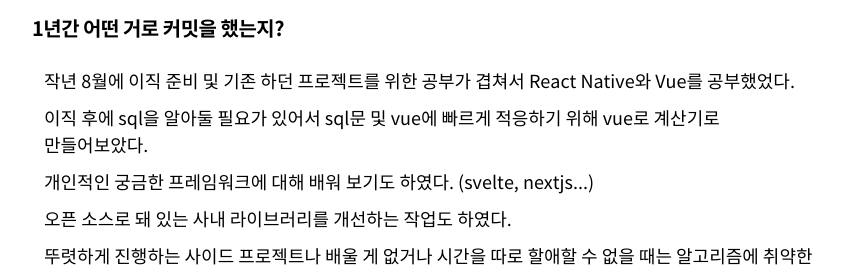
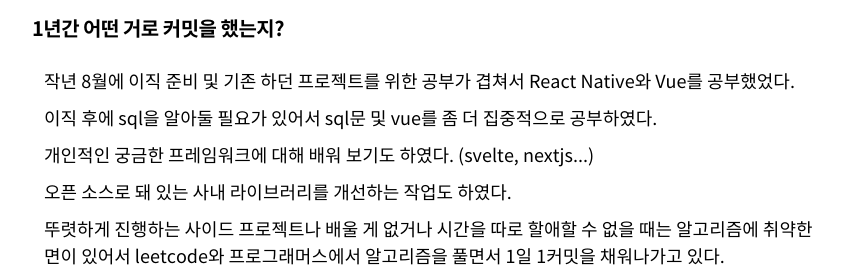
Before and after one commit to sonky740/blog, a Gatsby site: page /20230821/ in a window 1280 px wide. Shown: the part 483-757 px from the top of the page, without its empty margins (210-1069 px from the left). Built offline with nearby package versions, Linux system fonts and the light colour scheme; Gatsby itself is replaced by a stand-in of ours.

Commit message:
20230821

```diff
--- a/content/blog/20230821/index.md
+++ b/content/blog/20230821/index.md
@@ -11,7 +11,7 @@
 ### 1년간 어떤 거로 커밋을 했는지?
 
 - 작년 8월에 이직 준비 및 기존 하던 프로젝트를 위한 공부가 겹쳐서 React Native와 Vue를 공부했었다.
-- 이직 후에 sql을 알아둘 필요가 있어서 sql문 및 vue에 빠르게 적응하기 위해 vue로 계산기로 만들어보았다.
+- 이직 후에 sql을 알아둘 필요가 있어서 sql문 및 vue를 좀 더 집중적으로 공부하였다.
 - 개인적인 궁금한 프레임워크에 대해 배워 보기도 하였다. (svelte, nextjs...)
 - 오픈 소스로 돼 있는 사내 라이브러리를 개선하는 작업도 하였다.
 - 뚜렷하게 진행하는 사이드 프로젝트나 배울 게 없거나 시간을 따로 할애할 수 없을 때는 알고리즘에 취약한 면이 있어서 leetcode와 프로그래머스에서 알고리즘을 풀면서 1일 1커밋을 채워나가고 있다.
```
